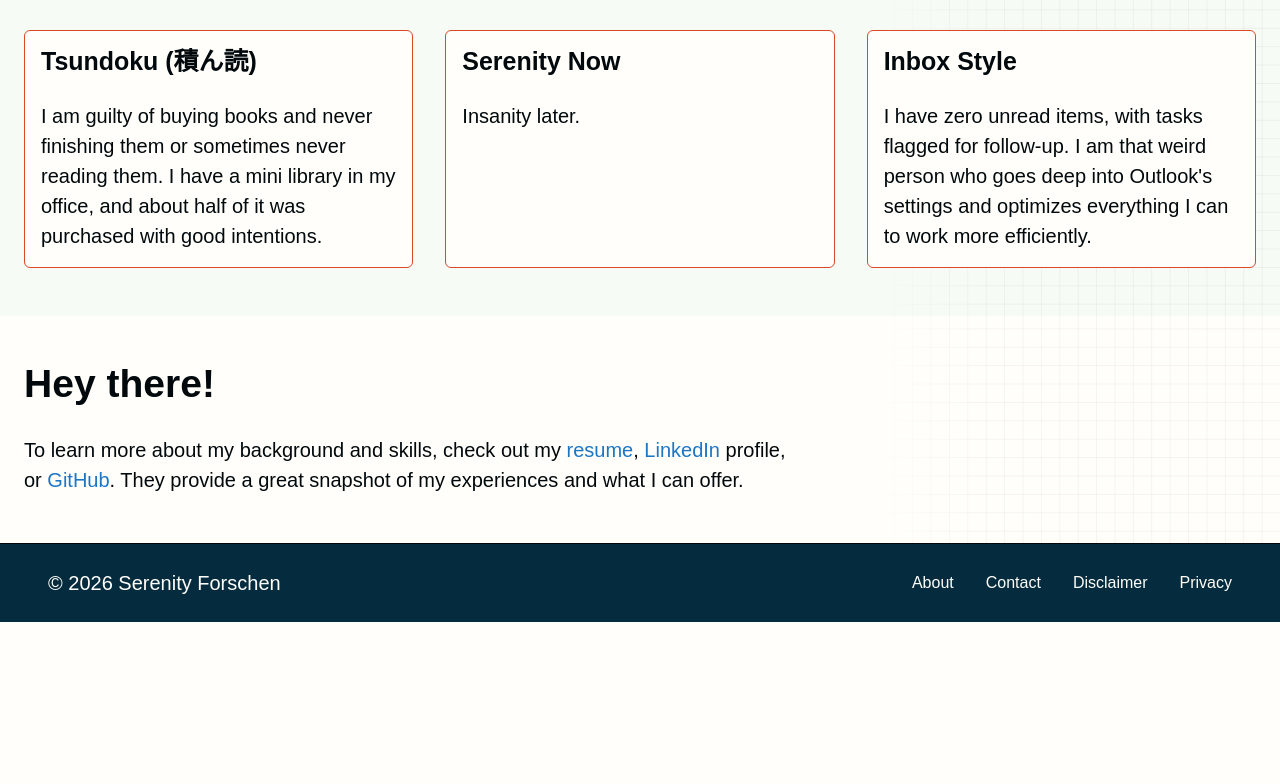
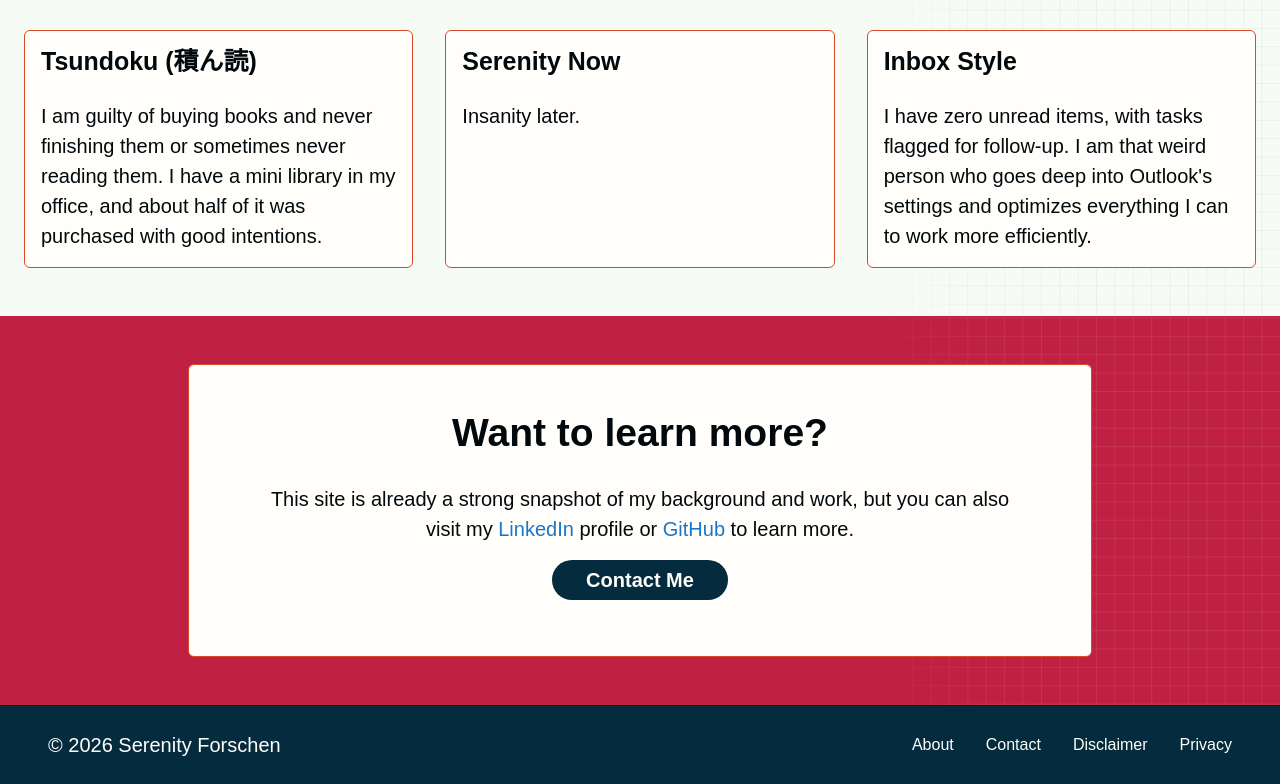
Before and after one commit to sforschen/asylum, a Next.js app: page /about in a window 1280 px wide. Shown: the part 1709-2493 px from the top of the page. Before the commit the page ends 2331 px from the top, so only its background shows below. Built offline with nearby package versions, Linux system fonts and the light colour scheme.

Commit message:
about updates

```diff
--- a/app/about/page.tsx
+++ b/app/about/page.tsx
@@ -1,12 +1,11 @@
 import type { ReactNode } from "react";
 
+import CtaSection from "../../components/CtaSection";
 import ContentSection from "../../components/ContentSection";
 import GallerySection, { type GalleryItem } from "../../components/GallerySection";
 import { siteAssets } from "../../content/siteAssets";
-import { siteDocuments } from "../../content/siteDocuments";
 import KnowledgeCard from "../../components/KnowledgeCard";
 import MediaModalImage from "../../components/MediaModalImage";
-import MediaModalLink from "../../components/MediaModalLink";
 import PageIntro from "../../components/PageIntro";
 
 export const metadata = {
@@ -127,21 +126,11 @@ export default function AboutPage() {
         </div>
       </ContentSection>
 
-      {/* Closing links to resume and external profiles. */}
-      <ContentSection id="hey-there" title="Hey there!" outerClassName="page-container" threeColumn>
-        <p className="about-links-copy">
-          To learn more about my background and skills, check out my{" "}
-          <MediaModalLink
-            href={siteDocuments.about.resume}
-            modalTitle="Serenity Forschen resume"
-          >
-            resume
-          </MediaModalLink>
-          , <a href="https://www.linkedin.com/in/serenityforschen/" target="_blank" rel="noreferrer">LinkedIn</a>{" "}
-          profile, or <a href="https://github.com/sforschen" target="_blank" rel="noreferrer">GitHub</a>. They provide
-          a great snapshot of my experiences and what I can offer.
-        </p>
-      </ContentSection>
+      <CtaSection title="Want to learn more?" buttonLabel="Contact Me">
+        This site is already a strong snapshot of my background and work, but you can also visit my{" "}
+        <a href="https://www.linkedin.com/in/serenityforschen/" target="_blank" rel="noreferrer">LinkedIn</a>{" "}
+        profile or <a href="https://github.com/sforschen" target="_blank" rel="noreferrer">GitHub</a> to learn more.
+      </CtaSection>
     </main>
   );
 }
```
